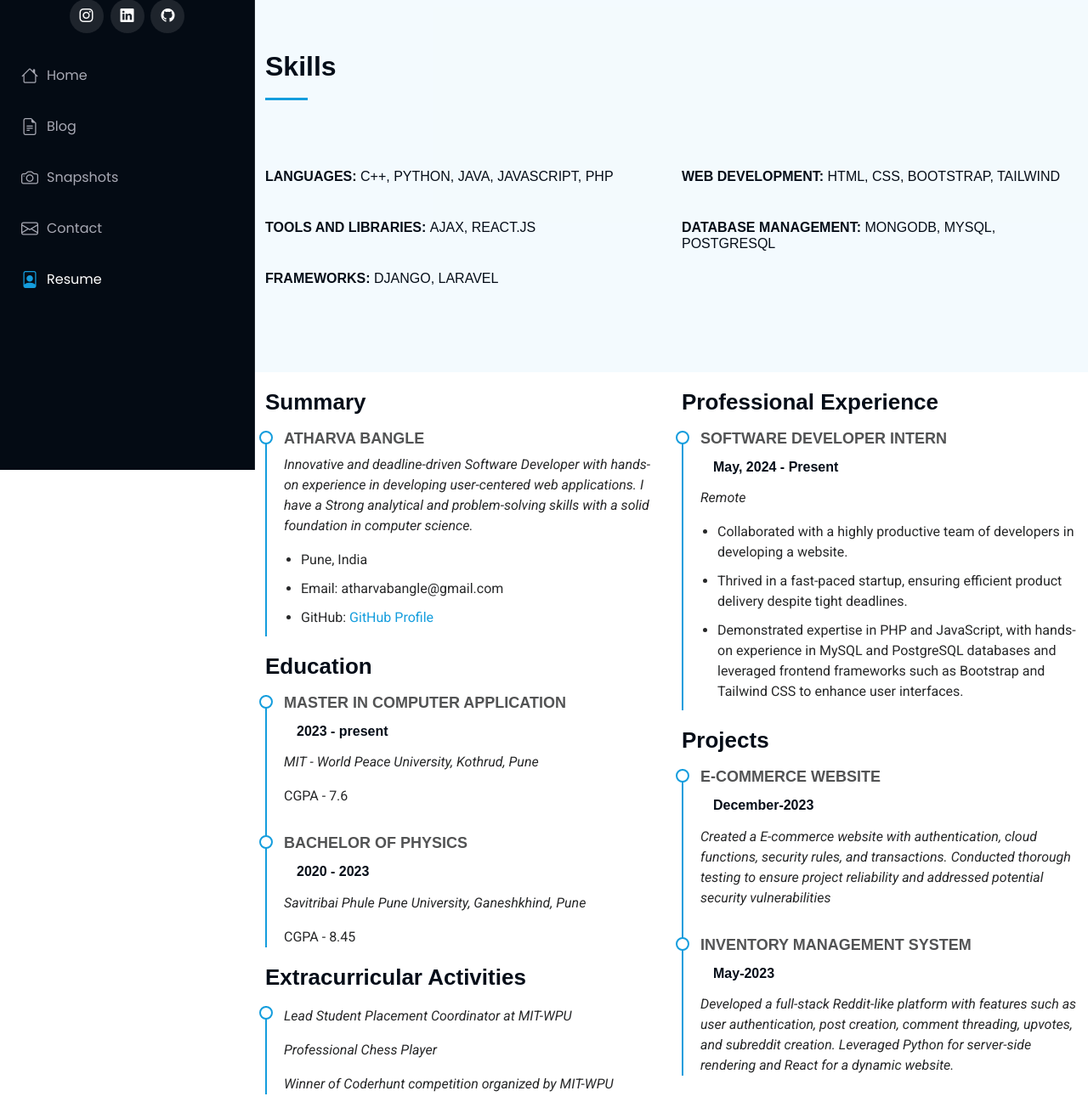
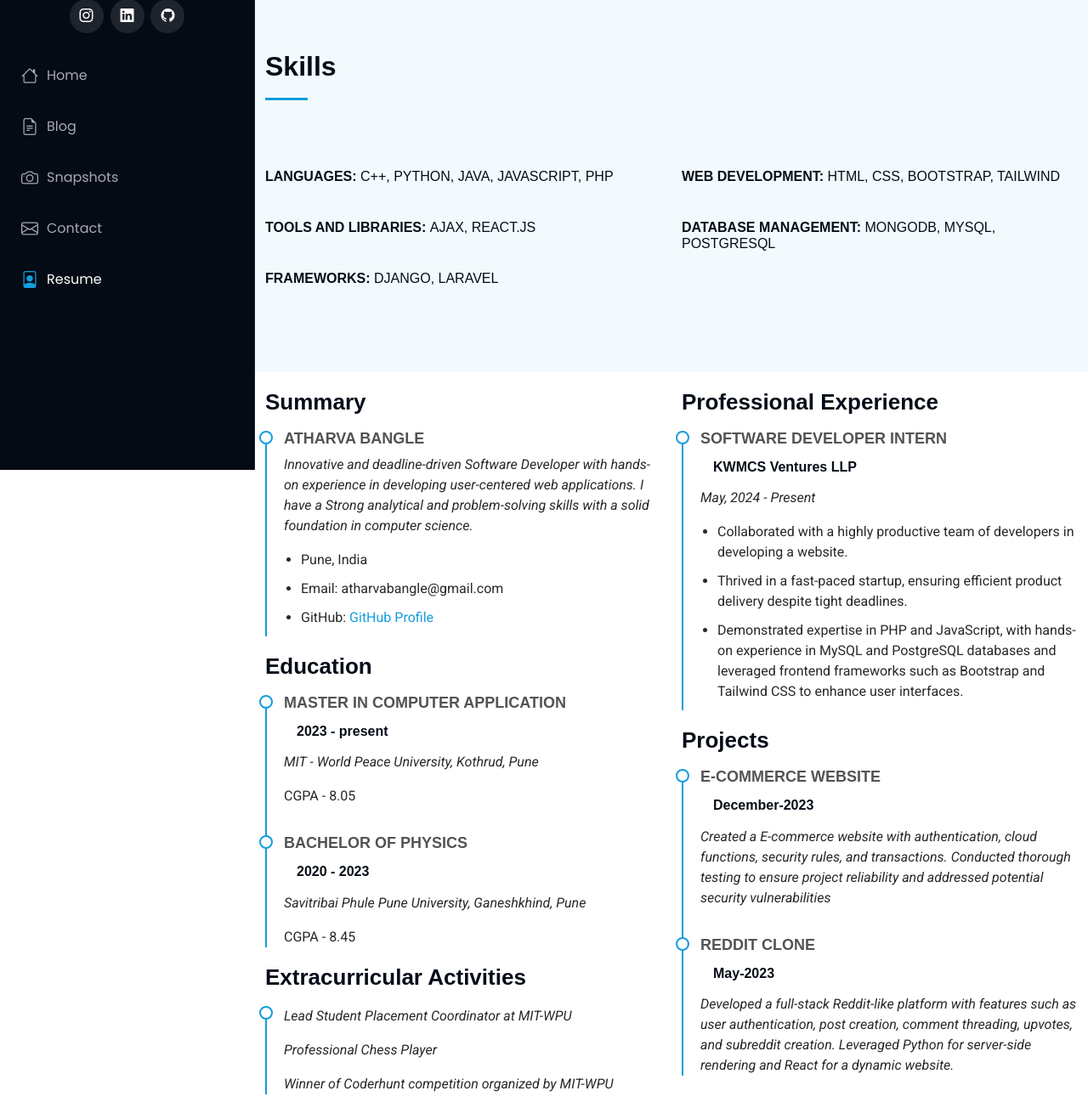
Before and after one commit to Abros3006/Abros3006_website, a Django app: page /resume/ in a window 1280 px wide. Shown: the part 247-1564 px from the top of the page at 85% size. Run offline with Django 5.2, Linux system fonts and the light colour scheme; some libraries are stand-ins or nearby versions.

Commit message:
small changes

```diff
--- a/templates/resume.html
+++ b/templates/resume.html
@@ -156,7 +156,7 @@
               <h4>Master in Computer Application</h4>
               <h5>2023 - present</h5>
               <p><em>MIT - World Peace University, Kothrud, Pune</em></p>
-              <p>CGPA - 7.6</p>
+              <p>CGPA - 8.05</p>
             </div><!-- End Resume Item -->
 
             <div class="resume-item pb-0">
@@ -178,8 +178,8 @@
             <h3 class="resume-title">Professional Experience</h3>
             <div class="resume-item pb-0">
               <h4>Software Developer Intern</h4>
-              <h5>May, 2024 - Present</h5>
-              <p><em>Remote</em></p>
+              <h5>KWMCS Ventures LLP</h5>
+              <p><em>May, 2024 - Present</em></p>
               <ul>
                 <li>Collaborated with a highly productive team of developers in developing a website.</li>
                 <li>Thrived in a fast-paced startup, ensuring efficient product delivery despite tight deadlines.</li>
@@ -195,7 +195,7 @@
             </div><!-- End Resume Item -->
 
             <div class="resume-item">
-              <h4>Inventory Management System</h4>
+              <h4>Reddit Clone</h4>
               <h5>May-2023</h5>
               <p><em>Developed a full-stack Reddit-like platform with features such as user authentication, post creation, comment threading, upvotes, and subreddit creation. Leveraged Python for server-side rendering and React for a dynamic website.</em></p>
             </div><!-- End Resume Item -->
```
